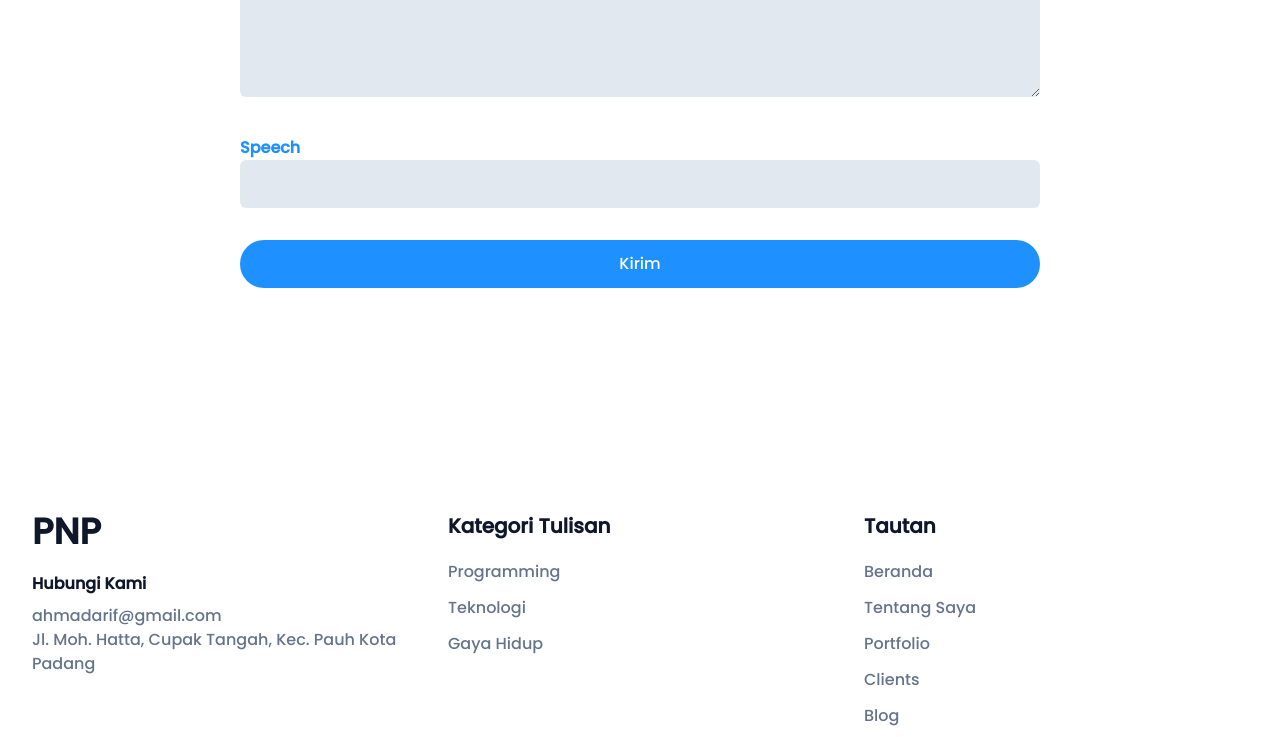
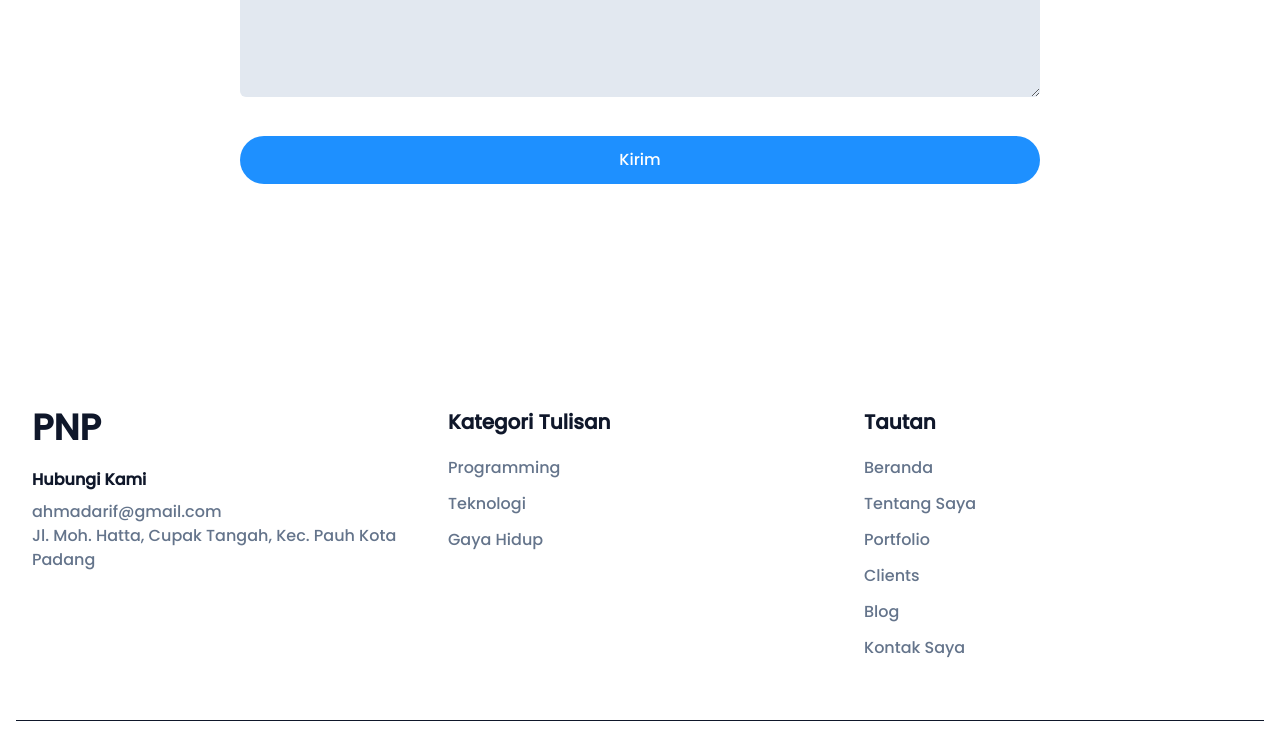
Before and after one commit to Aripp7/web-profile, a website: page index.html in a window 1280 px wide. Shown: the part 4600-5337 px from the top of the page. Drawn offline with nearby package versions, Linux system fonts and the light colour scheme.

Commit message:
Update index.html
speech recognition

```diff
--- a/index.html
+++ b/index.html
@@ -306,8 +306,8 @@
             <form>
                 <div class="w-full lg:w-2/3 lg:mx-auto ">
                     <div class="w-full px-4 mb-8 ">
-                        <label for="name " class="text-base font-bold text-primary ">Nama</label>
-                        <input type="text " id="name" class="w-full bg-slate-200 dark:bg-slate-800 text-dark dark:text-white p-3 rounded-md focus:ring-1 focus:border-primary " />
+                        <label for="name" class="text-base font-bold text-primary ">Nama</label>
+                        <input type="text" x-webkit-speech id="name"  class="w-full bg-slate-200 dark:bg-slate-800 text-dark dark:text-white p-3 rounded-md focus:ring-1 focus:border-primary " />
                     </div>
                     <div class="w-full px-4 mb-8 ">
                         <label for="email " class="text-base font-bold text-primary ">Email</label>
@@ -318,10 +318,6 @@
                         <textarea type="text" id="pesan" class="w-full h-32 bg-slate-200 dark:bg-slate-800 text-dark dark:text-white p-3 rounded-md focus:ring-1 focus:border-primary "></textarea>
                     </div>
 
-                     <div class="w-full px-4 mb-8 ">
-                        <label for="name " class="text-base font-bold text-primary ">Speech</label>
-                        <input type="text " id="name" x-webkit-speech class="w-full bg-slate-200 dark:bg-slate-800 text-dark dark:text-white p-3 rounded-md focus:ring-1 focus:border-primary " />
-                    </div>
                     <div class="w-full px-4 ">
                         <button class="bg-primary text-white rounded-full text-semibold text-base py-3 px-8 w-full hover:opacity-80 hover:shadow-lg transition duration-500 ">Kirim</button>
                     </div>
```
